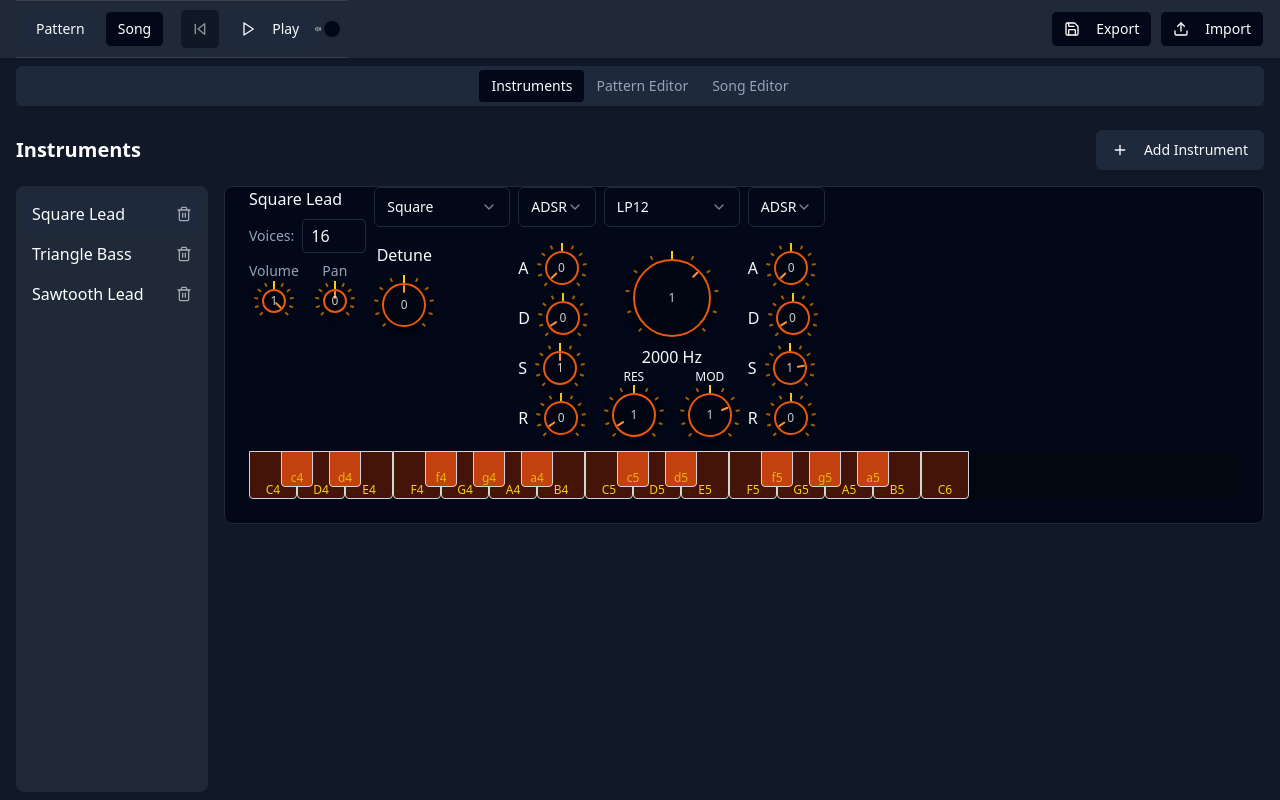
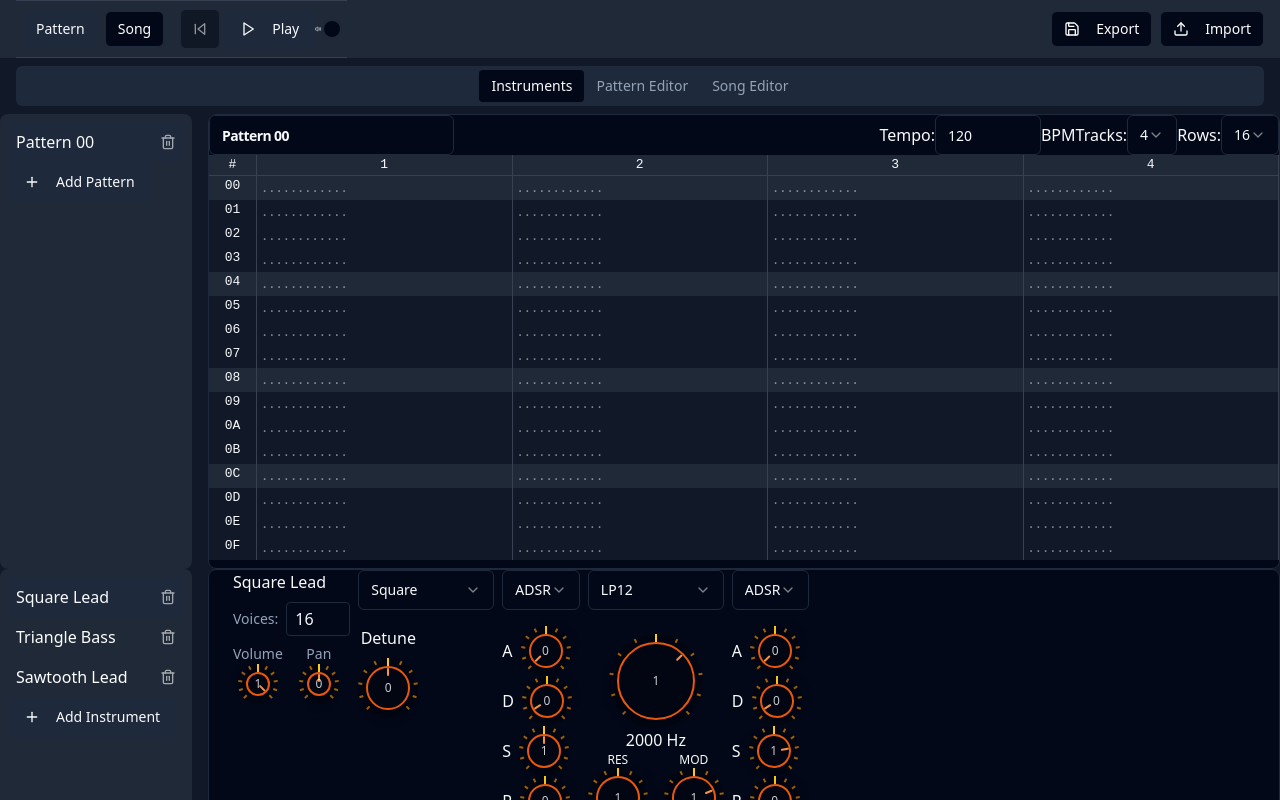
Before and after one commit to maxzhiv/webtracker, a Next.js app: page / in a window 1280 px wide. Both pictures are taken after a click on the button "Initialize Audio". Built offline with nearby package versions, Linux system fonts and the light colour scheme.

Commit message:
Pattern/instrument one page layout

```diff
--- a/components/daw.tsx
+++ b/components/daw.tsx
@@ -370,8 +370,18 @@ export default function DAW() {
               <TabsTrigger value="song">Song Editor</TabsTrigger>
             </TabsList>
 
-            <div className="flex-1 overflow-auto p-4">
-              <TabsContent value="instruments" className="h-full">
+            <div className="flex-1 overflow-auto p-0">
+              <TabsContent value="instruments" className="h-full flex flex-col">
+                <PatternEditor
+                  patterns={project.patterns}
+                  instruments={project.instruments}
+                  currentPatternIndex={currentPatternIndex}
+                  setCurrentPatternIndex={setCurrentPatternIndex}
+                  onAddPattern={handleAddPattern}
+                  onUpdatePattern={handleUpdatePattern}
+                  onRemovePattern={handleRemovePattern}
+                  audioEngine={audioEngine}
+                />
                 <InstrumentEditor
                   instruments={project.instruments}
                   onAddInstrument={handleAddInstrument}
--- a/components/instrument-editor.tsx
+++ b/components/instrument-editor.tsx
@@ -238,19 +238,18 @@ export default function InstrumentEditor({
 
   return (
     <div className="h-full flex flex-col">
-      <div className="flex justify-between items-center mb-4">
-        <h2 className="text-xl font-bold">Instruments</h2>
-        <Button onClick={onAddInstrument} disabled={instruments.length >= 255}>
-          <Plus className="mr-2 h-4 w-4" />
-          Add Instrument
-        </Button>
-      </div>
-
       {instruments.length === 0 ? (
         <div className="flex-1 flex items-center justify-center">
           <p className="text-gray-400">
             No instruments. Click "Add Instrument" to create one.
           </p>
+          <Button
+            onClick={onAddInstrument}
+            disabled={instruments.length >= 255}
+          >
+            <Plus className="mr-2 h-4 w-4" />
+            Add Instrument
+          </Button>
         </div>
       ) : (
         <div className="flex gap-4 h-full">
@@ -284,6 +283,13 @@ export default function InstrumentEditor({
                 </button>
               </div>
             ))}
+            <Button
+              onClick={onAddInstrument}
+              disabled={instruments.length >= 255}
+            >
+              <Plus className="mr-2 h-4 w-4" />
+              Add Instrument
+            </Button>
           </div>
 
           {/* Instrument Editor */}
--- a/components/pattern-editor.tsx
+++ b/components/pattern-editor.tsx
@@ -515,36 +515,15 @@ export default function PatternEditor({
 
   return (
     <div className="h-full flex flex-col">
-      <div className="flex justify-between items-center mb-4">
-        <h2 className="text-xl font-bold">Pattern Editor</h2>
-        <div className="flex gap-2">
-          <Button onClick={onAddPattern} disabled={patterns.length >= 255}>
-            <Plus className="mr-2 h-4 w-4" />
-            Add Pattern
-          </Button>
-          <Button
-            variant={isPlaying ? "destructive" : "default"}
-            onClick={playPattern}
-            disabled={!currentPattern}
-          >
-            {isPlaying ? (
-              <>
-                <Square className="mr-2 h-4 w-4" /> Stop
-              </>
-            ) : (
-              <>
-                <Play className="mr-2 h-4 w-4" /> Play Pattern
-              </>
-            )}
-          </Button>
-        </div>
-      </div>
-
       {patterns.length === 0 ? (
         <div className="flex-1 flex items-center justify-center">
           <p className="text-gray-400">
             No patterns. Click "Add Pattern" to create one.
           </p>
+          <Button onClick={onAddPattern} disabled={patterns.length >= 255}>
+            <Plus className="mr-2 h-4 w-4" />
+            Add Pattern
+          </Button>
         </div>
       ) : (
         <div className="flex gap-4 h-full">
@@ -578,13 +557,17 @@ export default function PatternEditor({
                 </button>
               </div>
             ))}
+            <Button onClick={onAddPattern} disabled={patterns.length >= 255}>
+              <Plus className="mr-2 h-4 w-4" />
+              Add Pattern
+            </Button>
           </div>
 
           {/* Pattern Editor */}
           {currentPattern && (
             <div className="flex-1 overflow-hidden">
-              <Card className="h-full flex flex-col">
-                <CardHeader className="pb-2">
+              <Card className="h-full flex flex-col p-0 gap-0 mb-2">
+                <div className="p-0">
                   <div className="flex justify-between items-center">
                     <CardTitle>
                       <Input
@@ -595,8 +578,8 @@ export default function PatternEditor({
                         className="max-w-xs"
                       />
                     </CardTitle>
-                    <div className="flex items-center gap-4">
-                      <div className="flex items-center gap-2">
+                    <div className="flex items-center gap-0">
+                      <div className="flex items-center gap-0">
                         <span>Tempo:</span>
                         <Input
                           type="number"
@@ -613,7 +596,7 @@ export default function PatternEditor({
                         />
                         <span>BPM</span>
                       </div>
-                      <div className="flex items-center gap-2">
+                      <div className="flex items-center gap-0">
                         <span>Tracks:</span>
                         <Select
                           value={currentPattern.tracks.toString()}
@@ -636,7 +619,7 @@ export default function PatternEditor({
                           </SelectContent>
                         </Select>
                       </div>
-                      <div className="flex items-center gap-2">
+                      <div className="flex items-center gap-0">
                         <span>Rows:</span>
                         <Select
                           value={currentPattern.rows.toString()}
@@ -658,19 +641,19 @@ export default function PatternEditor({
                       </div>
                     </div>
                   </div>
-                </CardHeader>
-                <CardContent className="flex-1 overflow-auto p-0">
+                </div>
+                <div className="flex-1 overflow-auto p-0">
                   <div className="tracker-grid relative">
                     {/* Header row with track numbers */}
                     <div className="flex border-b border-gray-700">
-                      <div className="w-12 p-2 text-center bg-gray-800 border-r border-gray-700">
+                      <div className="w-12 p-0 text-center bg-gray-800 border-r border-gray-700">
                         #
                       </div>
                       {Array.from({ length: currentPattern.tracks }).map(
                         (_, trackIndex) => (
                           <div
                             key={trackIndex}
-                            className="flex-1 p-2 text-center bg-gray-800 border-r border-gray-700"
+                            className="flex-1 p-0 text-center bg-gray-800 border-r border-gray-700"
                           >
                             {trackIndex + 1}
                           </div>
@@ -742,7 +725,7 @@ export default function PatternEditor({
                       )
                     )}
                   </div>
-                </CardContent>
+                </div>
               </Card>
             </div>
           )}
--- a/lib/audio-engine/instrument-node.ts
+++ b/lib/audio-engine/instrument-node.ts
@@ -29,7 +29,9 @@ export class InstrumentNode {
 
     // Create master gain node for instrument volume
     this.gainNode = context.createGain();
-    this.gainNode.gain.value = instrument.volume;
+    this.gainNode.gain.value = isFinite(instrument.volume)
+      ? instrument.volume
+      : 1;
     this.gainNode.connect(this.output);
 
     console.log("[InstrumentNode] Created with initial settings:", {
@@ -94,7 +96,7 @@ export class InstrumentNode {
 
     // Create voice pan
     const pan = this.context.createStereoPanner();
-    pan.pan.value = this.instrument.pan;
+    pan.pan.value = isFinite(this.instrument.pan) ? this.instrument.pan : 0;
 
     // Create filter envelope
     const filterEnvelope = this.context.createGain();
@@ -350,7 +352,9 @@ export class InstrumentNode {
     this.instrument = instrument;
 
     // Update master gain
-    this.gainNode.gain.value = instrument.volume;
+    this.gainNode.gain.value = isFinite(instrument.volume)
+      ? instrument.volume
+      : 1;
 
     // Update voice filters
     this.voicePool.forEach((voice) => {
```
